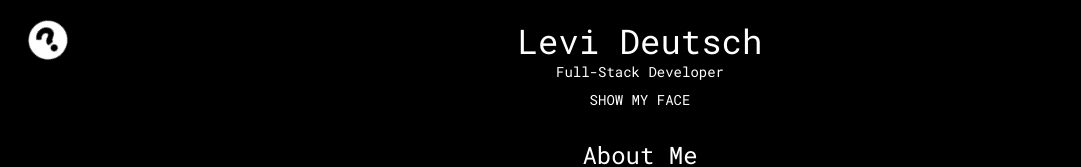
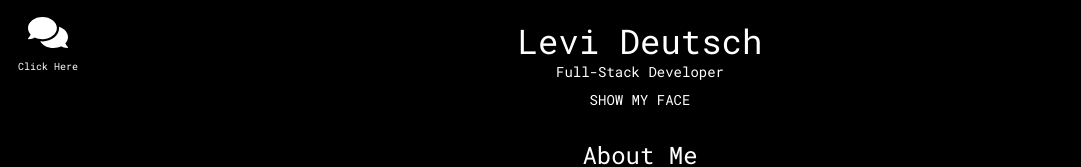
Before and after one commit to levideutsch/levi-portfolio-website, a React (Create React App) app: page / in a window 1280 px wide. Shown: the top 167 px of the page, without its empty margins (0-1081 px from the left). Built offline with nearby package versions, Linux system fonts and the light colour scheme.

Commit message:
changed ask me stuff from question mark to chat icon with text

```diff
--- a/src/ask-me-stuff/AskMeStuff.js
+++ b/src/ask-me-stuff/AskMeStuff.js
@@ -1,8 +1,14 @@
-import { FaQuestionCircle } from "react-icons/fa";
+// import { FaQuestionCircle } from "react-icons/fa";
 import Button from "@mui/material/Button";
 import { Tooltip } from '@mui/material';
 import { useState, useEffect } from "react";
 import Questions from "./Questions";
+// import { FaLightbulb } from "react-icons/fa";
+import { FaComments } from "react-icons/fa";
+import { Typography } from "@mui/material";
+
+
+
 
 function AskMeStuff() {
     const [clicked, setClicked] = useState(false);
@@ -11,7 +17,7 @@ function AskMeStuff() {
     useEffect(() => {
         const timer = setTimeout(() => {
             setWiggle(true);
-            setTimeout(() => setWiggle(false), 6000);
+            setTimeout(() => setWiggle(false), 4000);
         }, 1000);
 
         return () => clearTimeout(timer);
@@ -72,11 +78,15 @@ function AskMeStuff() {
                         onMouseOut={(e) => e.currentTarget.style.transform = 'scale(1)'}
                         onClick={() => setClicked(true)}
                     >
-                        <FaQuestionCircle
+                        <FaComments
                             size="40"
                             style={styles.icon}
                         />
+
                     </Button>
+                    <br />
+                    <Typography style={{fontSize: "10px"}}>Click Here</Typography>
+
                 </Tooltip>
                 <Questions clicked={clicked} setClicked={setClicked}/>
             </div>
--- a/src/ask-me-stuff/Questions.js
+++ b/src/ask-me-stuff/Questions.js
@@ -133,9 +133,11 @@ function Questions({ clicked, setClicked }) {
                         {selectedQuestion.question}
                         </p>
                         <ReactTyped strings={[selectedQuestion.answer]} typeSpeed={30} style={{ marginTop: '70px' }}/>
+                        <div style={{buttom: 0, textAlign: "center", width: "100%", padding: "10px", }}>
                         <Button onClick={handleBackClick} style={{ marginTop: '30px', color: 'black', margin: "0 auto" }}>
-                            <ArrowBackIosIcon />
+                            <ArrowBackIosIcon fontSize='small'/>
                         </Button>
+                        </div>
                     </div>
                 ) : (
                     <div style={{ display: 'flex', flexDirection: 'column', gap: '10px' }}>
```
